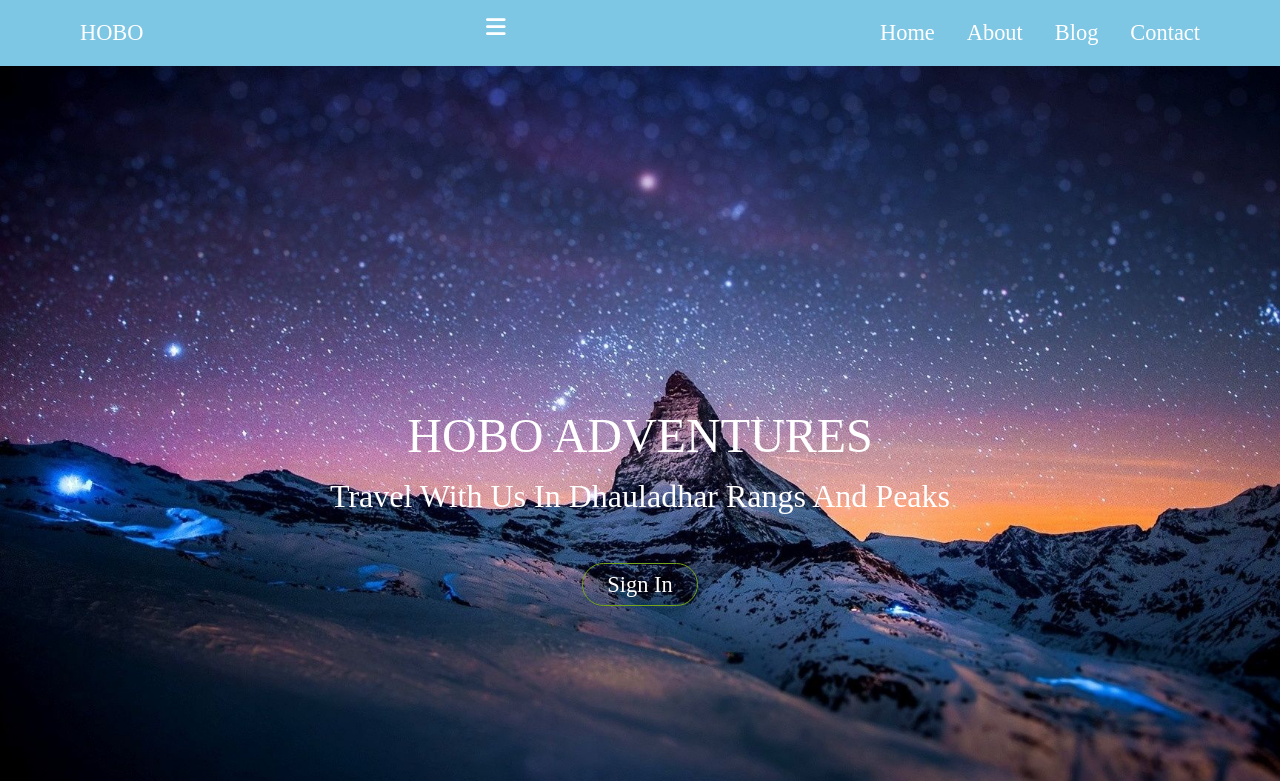
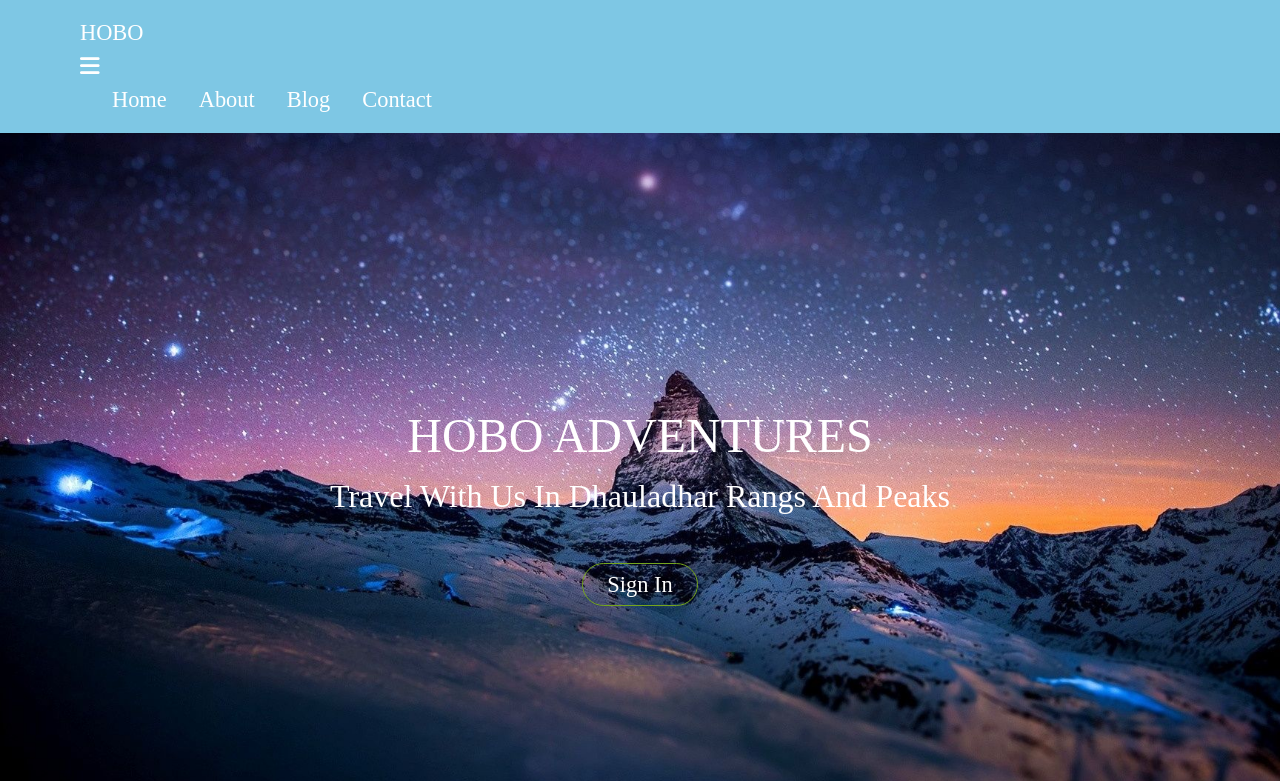
Before and after one commit to RAHUL02986/final-checkpoint, a plain HTML site: page index.html in a window 1280 px wide. Shown: the top 781 px of the page. Drawn offline with Linux system fonts and the light colour scheme.

Commit message:
some changes

```diff
--- a/index.html
+++ b/index.html
@@ -12,11 +12,11 @@
 
 </head>
 <body>
-    <header>
+    <header class="flex">
+        <label class="logo">
+            <a href="#">HOBO</a>
 
-        <nav class="flex">
-            <label class="logo">
-                <a href="#">HOBO</a>
+        <nav >
       </label>
 
             <input type="checkbox" id="check">
```
